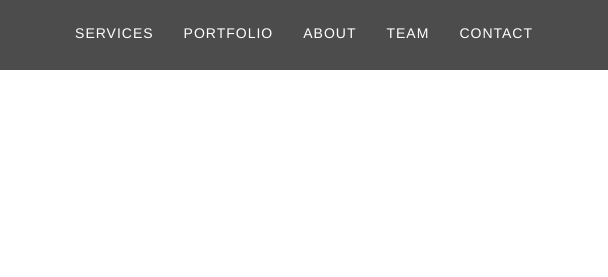
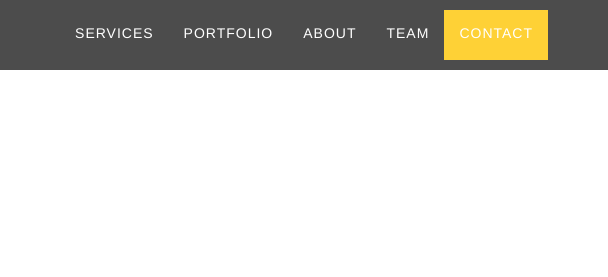
Before and after one commit to success-cg/demos, a plain HTML site: page senior/s4-模块化/实战/index.html in a window 1280 px wide. In both pictures the pointer is over the item "CONTACT". Shown: the top 277 px of the page, 672-1280 px from the left. Drawn offline with Linux system fonts and the light colour scheme.

Commit message:
Update index.css

```diff
--- a/senior/s4-模块化/实战/css/index.css
+++ b/senior/s4-模块化/实战/css/index.css
@@ -72,6 +72,12 @@ ul, li {
     font-family: Montserrat, "Helvetica Neue", Helvetica, Arial, sans-serif;
     font-weight: 400;
     letter-spacing: 1px;
+}
+
+.nav li:hover {
+    /*color: #fed136;*/
+    background: #fed136;
+    transition: all 1s;
 }
 
 .nav #logo {
```
